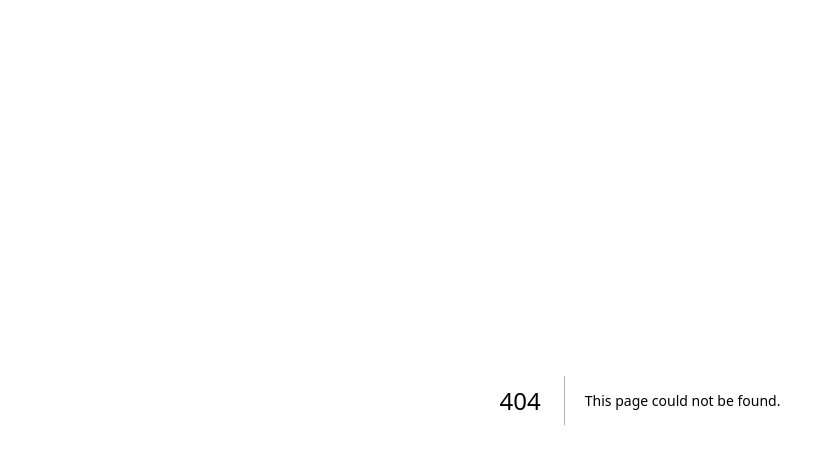
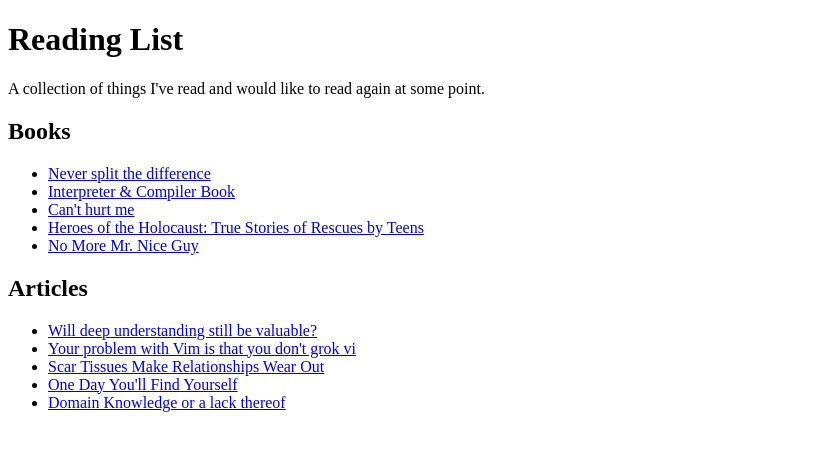
Before and after one commit to Cijin/seagin, a Next.js app: page /readingList in a window 1280 px wide. Before the commit this address had no page. Shown: the top 464 px of the page, without its empty margins (0-835 px from the left). Built offline with nearby package versions, Linux system fonts and the light colour scheme.

Commit message:
add reading list

```diff
--- a/pages/_meta.json
+++ b/pages/_meta.json
@@ -3,5 +3,6 @@
   "2023": "2023",
   "projects": "Projects",
   "notesToSelf": "Notes to Self",
+  "readingList": "Reading List",
   "contact": "Contact"
 }
--- /dev/null
+++ b/pages/readingList.mdx
@@ -0,0 +1,22 @@
+# Reading List
+
+A collection of things I've read and would like to read again at some point.
+
+
+## Books
+
+* [Never split the difference](https://www.amazon.com/Never-Split-Difference-Negotiating-Depended/dp/0062407805)
+* [Interpreter & Compiler Book](https://interpreterbook.com/)
+* [Can't hurt me](https://www.amazon.com/Cant-Hurt-Me-Master-Your-ebook/dp/B07H453KGH/)
+* [Heroes of the Holocaust: True Stories of Rescues by Teens](https://www.goodreads.com/book/show/636638.Heroes_of_the_Holocaust)
+* [No More Mr. Nice Guy](https://www.goodreads.com/book/show/97642.No_More_Mr_Nice_Guy)
+
+
+
+## Articles
+
+* [Will deep understanding still be valuable?](https://ericsink.com/entries/depth.html)
+* [Your problem with Vim is that you don't grok vi](https://stackoverflow.com/a/1220118/13024152)
+* [Scar Tissues Make Relationships Wear Out](https://gist.github.com/gtallen1187/27a585fcf36d6e657db2)
+* [One Day You'll Find Yourself](https://www.onedayyoullfindyourself.com/)
+* [Domain Knowledge or a lack thereof](https://jacquesmattheij.com/domain-knowledge-or-a-lack-thereof/)
```
